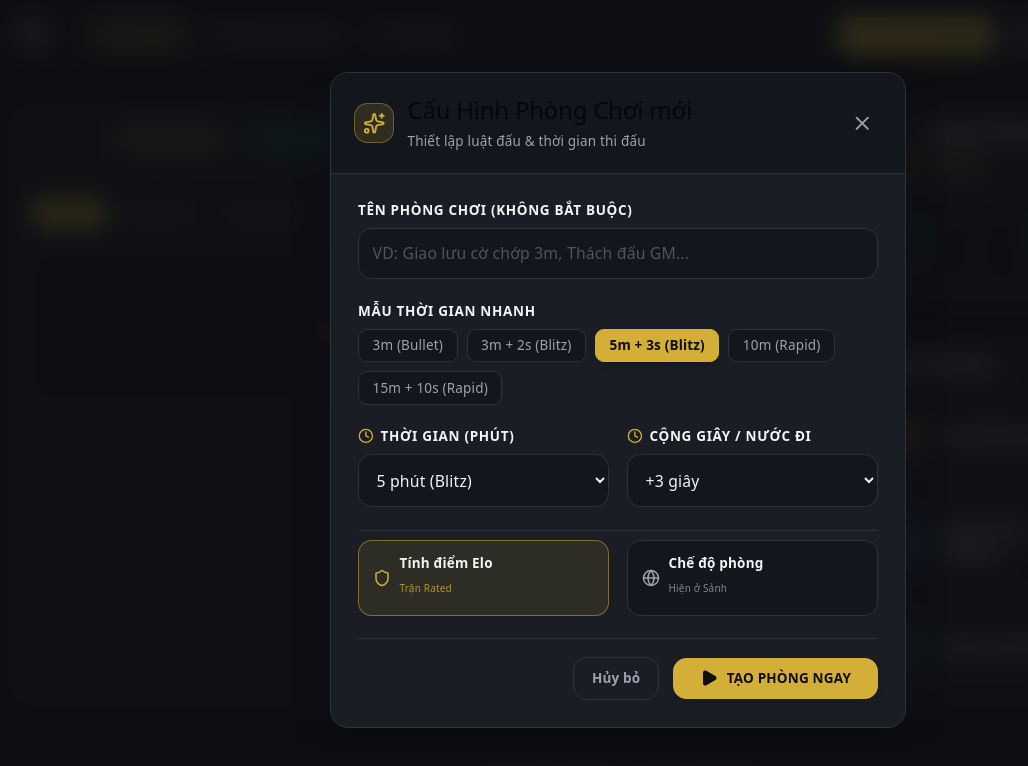
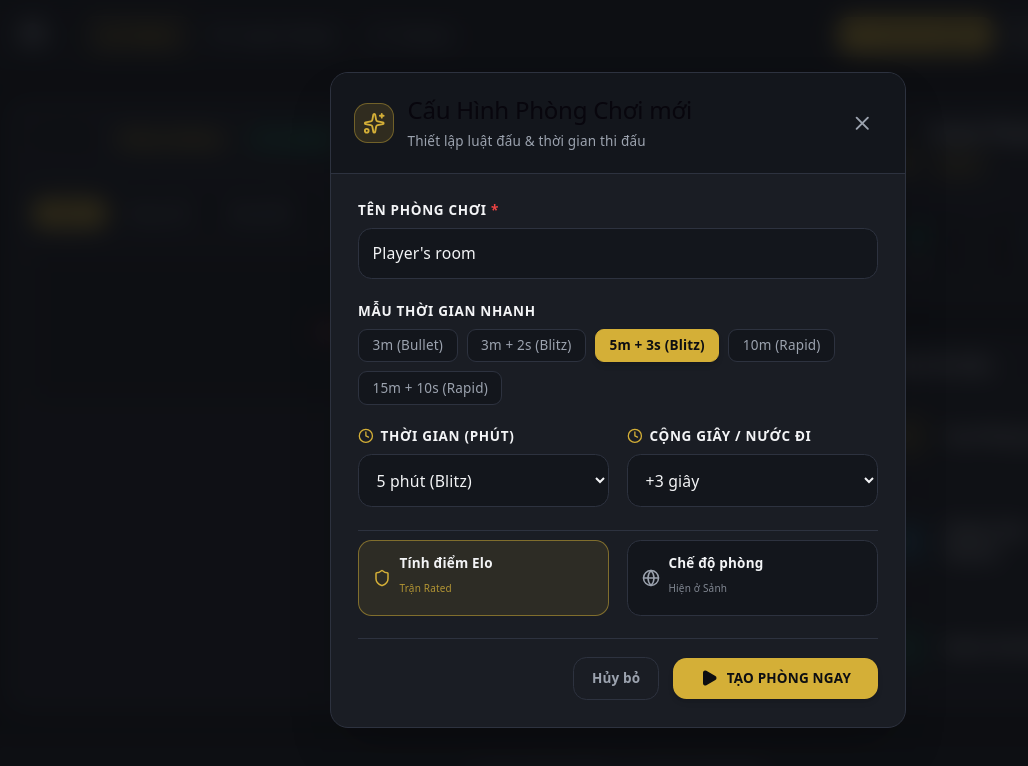
Before and after one commit to ximofam/web_game_chess_online_frontend, a React (Vite) app: page /dashboard in a window 1280 px wide. Both pictures are taken after a click on the button "Tạo Phòng Chơi". Shown: the top 766 px of the page, without its empty margins (22-1050 px from the left). Built offline with nearby package versions, Linux system fonts and the light colour scheme; no server answers; a web font is replaced by a local one.

Commit message:
fix fill room name to createRoom

```diff
--- a/src/features/rooms/components/CreateRoomModal.jsx
+++ b/src/features/rooms/components/CreateRoomModal.jsx
@@ -5,10 +5,11 @@ import { useAuth } from '../../auth/context/AuthContext';
 import { useSocket } from '../../../socket/useSocket';
 
 export function CreateRoomModal({ isOpen, onClose, onCreated }) {
-  const { showToast } = useAuth();
+  const { currentUser, showToast } = useAuth();
   const { connectionStatus } = useSocket();
 
-  const [name, setName] = useState('');
+  const defaultRoomName = currentUser?.username ? `${currentUser.username}'s room` : "Player's room";
+  const [name, setName] = useState(defaultRoomName);
   const [timeMinutes, setTimeMinutes] = useState(5);
   const [incrementSeconds, setIncrementSeconds] = useState(3);
   const [variant, setVariant] = useState('STANDARD');
@@ -16,10 +17,22 @@ export function CreateRoomModal({ isOpen, onClose, onCreated }) {
   const [isPrivate, setIsPrivate] = useState(false);
   const [isSubmitting, setIsSubmitting] = useState(false);
 
+  React.useEffect(() => {
+    if (isOpen) {
+      setName(currentUser?.username ? `${currentUser.username}'s room` : "Player's room");
+    }
+  }, [isOpen, currentUser]);
+
   if (!isOpen) return null;
 
   const handleSubmit = async (e) => {
     e.preventDefault();
+
+    const trimmedName = name.trim();
+    if (!trimmedName) {
+      showToast('Tên phòng là bắt buộc!', 'error');
+      return;
+    }
 
     // Check if WebSocket is online as per API spec rule:
     // "Người dùng phải đang Online (có kết nối WebSocket) thì mới được phép gọi API này."
@@ -32,7 +45,7 @@ export function CreateRoomModal({ isOpen, onClose, onCreated }) {
 
     try {
       const payload = {
-        name: name.trim(),
+        name: trimmedName,
         settings: {
           timeMinutes: Number(timeMinutes),
           incrementSeconds: Number(incrementSeconds),
@@ -98,13 +111,14 @@ export function CreateRoomModal({ isOpen, onClose, onCreated }) {
           {/* TÊN PHÒNG */}
           <div>
             <label className="block text-xs font-semibold text-[#f3f4f6] uppercase tracking-wider mb-2">
-              Tên phòng chơi (Không bắt buộc)
+              Tên phòng chơi <span className="text-[#ef4444]">*</span>
             </label>
             <input
               type="text"
+              required
               value={name}
               onChange={(e) => setName(e.target.value)}
-              placeholder="VD: Giao lưu cờ chớp 3m, Thách đấu GM..."
+              placeholder="VD: Player's room"
               className="w-full bg-[#13161c] border border-[#2d323f] focus:border-[#d4af37] text-[#f3f4f6] text-sm rounded-xl p-3 focus:outline-none focus:ring-1 focus:ring-[#d4af37] transition-all placeholder-[#4b5563]"
             />
           </div>
```
